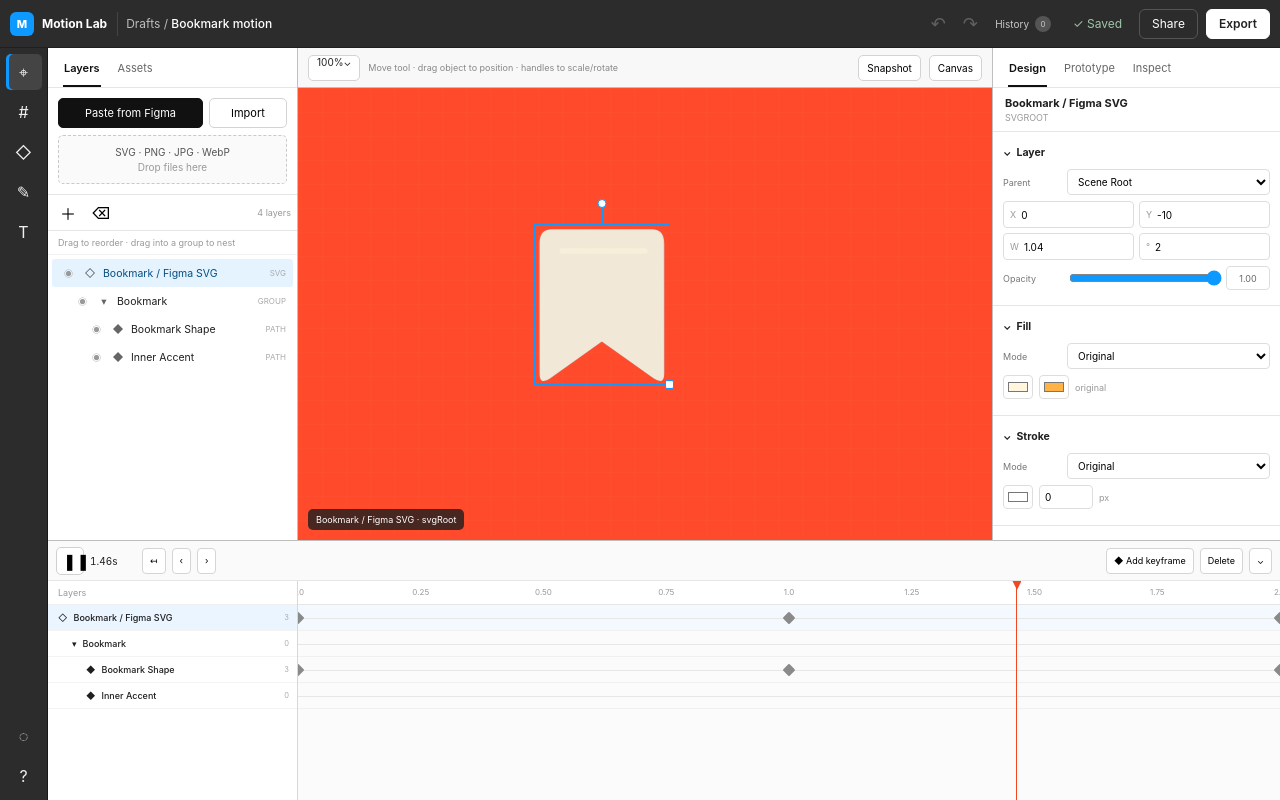
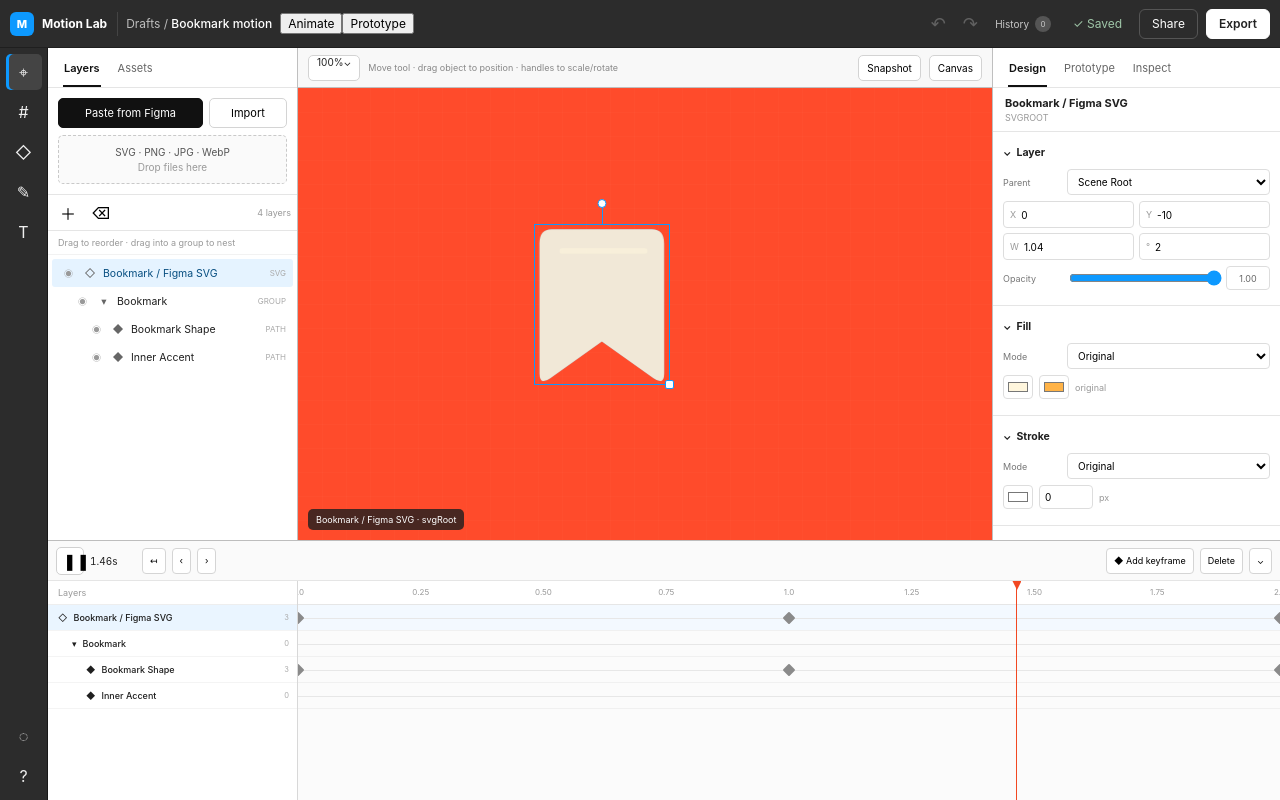
Before and after one commit to leenare7-creator/motion-lab, a React (Vite) app: page / in a window 1280 px wide. Built offline with nearby package versions, Linux system fonts and the light colour scheme.

Commit message:
Add Animate and Prototype modes

```diff
--- a/src/components/TopBar.jsx
+++ b/src/components/TopBar.jsx
@@ -4,7 +4,11 @@ export default function TopBar({ lab, onExport, onShare }) {
   const [historyOpen,setHistoryOpen]=useState(false)
   return <header className="topbar">
     <div className="brand"><div className="figma-mark">M</div><strong>Motion Lab</strong></div>
-    <div className="crumb">Drafts / <b>Bookmark motion</b></div>
+    <div className="crumb">Drafts / <b>{lab.editorMode==='prototype'?'IPTV Focus Prototype':'Bookmark motion'}</b></div>
+    <div className="mode-switch">
+      <button className={lab.editorMode==='animate'?'active':''} onClick={()=>lab.setEditorMode('animate')}>Animate</button>
+      <button className={lab.editorMode==='prototype'?'active':''} onClick={()=>lab.setEditorMode('prototype')}>Prototype</button>
+    </div>
     <div className="top-spacer" />
     <div className="history-controls">
       <button className="icon-btn" disabled={!lab.canUndo} title={lab.canUndo?`Undo: ${lab.undoLabel} · ⌘Z`:'Nothing to undo'} onClick={lab.undo}>↶</button>
```
